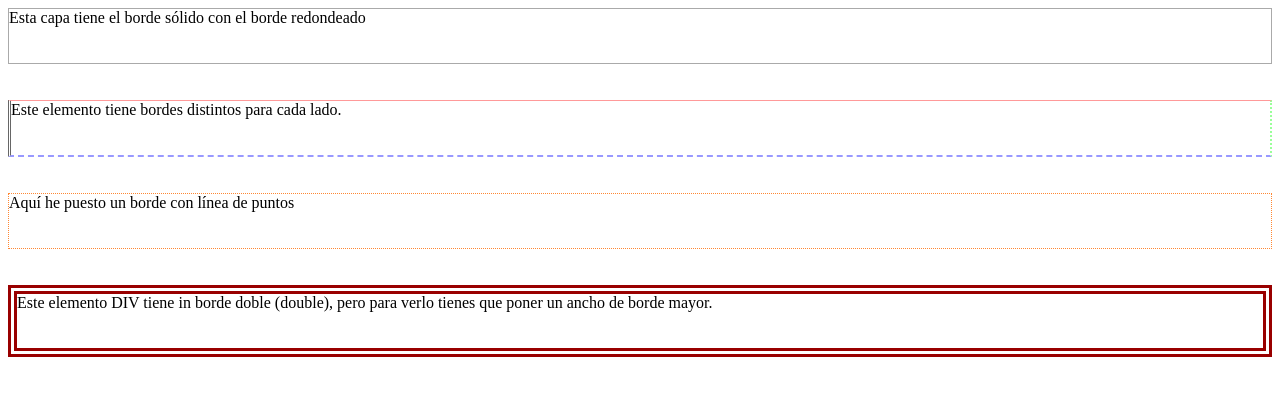
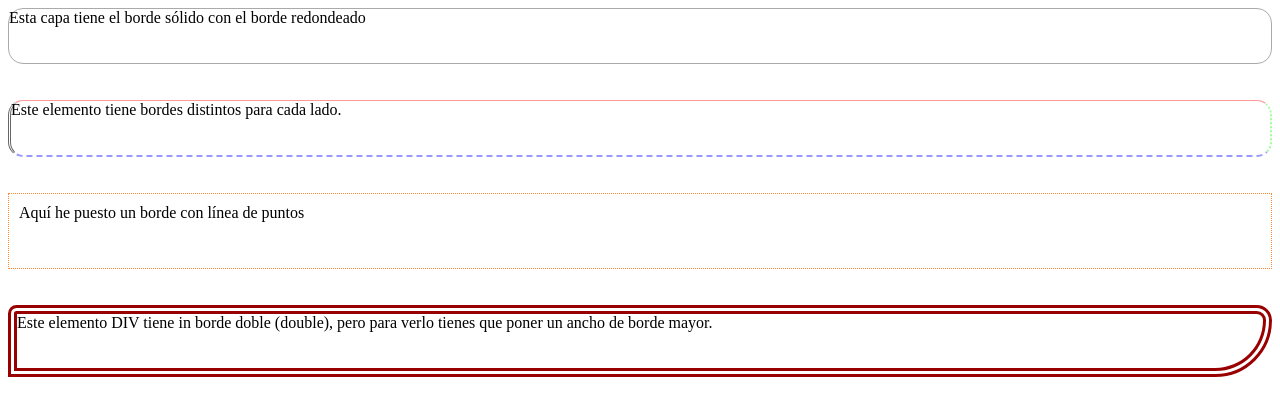
Before and after one commit to WillyCha95/clase7, a plain HTML site: page index.html in a window 1280 px wide. Drawn offline with Linux system fonts and the light colour scheme.

Commit message:
ajustes de borde

```diff
--- a/estilo.css
+++ b/estilo.css
@@ -40,3 +40,16 @@ div.bordeoutset{
     border-bottom: 2px dashed #9999ff;
     border-left: 3px double #666666;
 }
+
+#capa1, #capa2{
+    border-radius: 15px;
+}
+
+#capa3{
+    -web-border-radius: 15px;
+    padding: 10px;
+}
+
+#capa4{
+    -webkit-border-radius: 15px 27px 100px 0px;
+}
```
